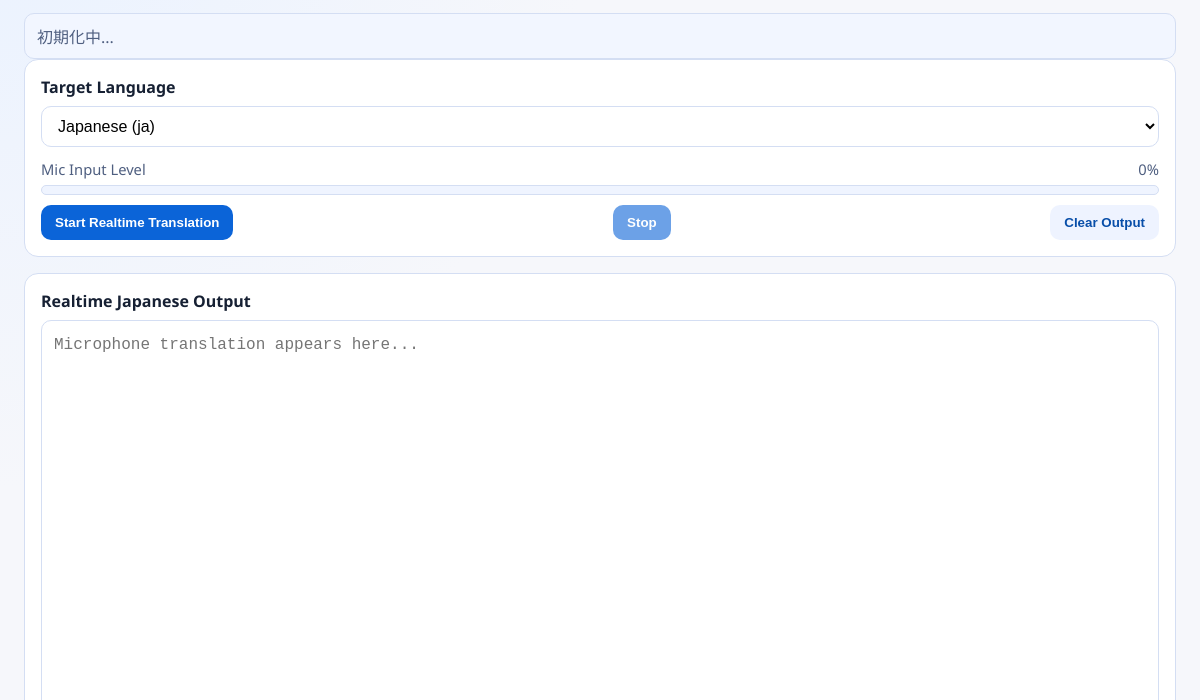
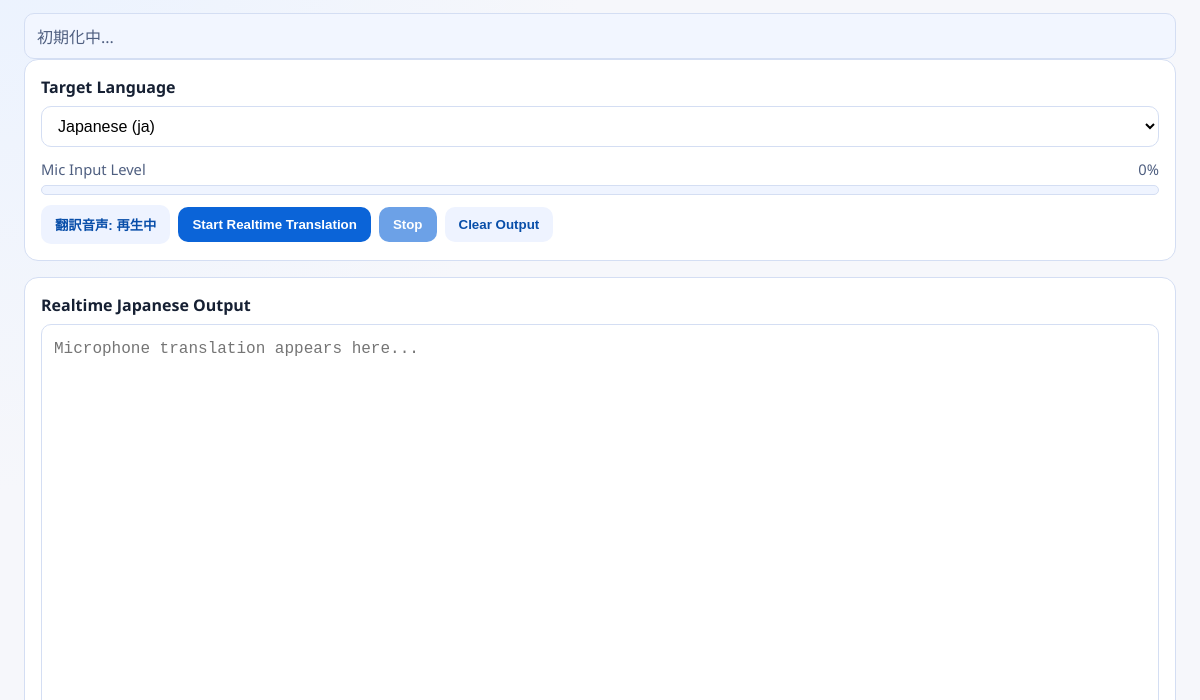
Before and after one commit to takashiuesaka/InterpreterApp, an Electron app: page renderer/index.html in a window 1200 px wide. Shown: the part 100-800 px from the top of the page. Drawn offline with Linux system fonts and the light colour scheme; no server answers.

Commit message:
feat: add audio mute toggle functionality for translated audio

```diff
--- a/renderer/app.js
+++ b/renderer/app.js
@@ -3,6 +3,7 @@ const targetLanguage = document.getElementById('targetLanguage');
 const startButton = document.getElementById('startButton');
 const stopButton = document.getElementById('stopButton');
 const clearButton = document.getElementById('clearButton');
+const audioMuteToggleButton = document.getElementById('audioMuteToggleButton');
 const clearEventLogButton = document.getElementById('clearEventLogButton');
 const statusBox = document.getElementById('status');
 const micLevelBar = document.getElementById('micLevelBar');
@@ -23,6 +24,7 @@ let processorNode = null;
 let muteGainNode = null;
 let running = false;
 let playbackCursorTime = 0;
+let isTranslatedAudioMuted = false;
 
 const TARGET_SAMPLE_RATE = 24000;
 const OUTPUT_SAMPLE_RATE = 24000;
@@ -121,6 +123,13 @@ function calculateRmsLevel(float32Samples) {
 function setStatus(message, isError) {
   statusBox.textContent = message;
   statusBox.classList.toggle('error', Boolean(isError));
+}
+
+function renderAudioMuteToggle() {
+  audioMuteToggleButton.textContent = isTranslatedAudioMuted
+    ? '翻訳音声: ミュート中'
+    : '翻訳音声: 再生中';
+  audioMuteToggleButton.setAttribute('aria-pressed', isTranslatedAudioMuted ? 'true' : 'false');
 }
 
 function appendTranslationDelta(delta) {
@@ -329,6 +338,15 @@ clearButton.addEventListener('click', () => {
   translatedText.value = '';
 });
 
+audioMuteToggleButton.addEventListener('click', () => {
+  isTranslatedAudioMuted = !isTranslatedAudioMuted;
+  renderAudioMuteToggle();
+  pushEventLogLine(
+    `[${formatTimestamp(Date.now())}] client: translated audio ${isTranslatedAudioMuted ? 'muted' : 'unmuted'}`,
+    false,
+  );
+});
+
 clearEventLogButton.addEventListener('click', () => {
   clearEventLog();
   pushEventLogLine(`[${formatTimestamp(Date.now())}] client: event log cleared`, false);
@@ -386,6 +404,10 @@ async function initialize() {
   });
 
   unsubscribeAudioDeltaListener = window.translatorApi.onTranslationAudioDelta((payload) => {
+    if (isTranslatedAudioMuted) {
+      return;
+    }
+
     const audioBase64 = payload?.audio;
     if (typeof audioBase64 !== 'string' || audioBase64.length === 0) {
       return;
@@ -412,6 +434,7 @@ async function initialize() {
 }
 
 initialize();
+renderAudioMuteToggle();
 
 window.addEventListener('beforeunload', () => {
   stopRealtimeTranslation();
--- a/renderer/index.html
+++ b/renderer/index.html
@@ -32,6 +32,9 @@
         </div>
 
         <div class="actions">
+          <button id="audioMuteToggleButton" type="button" class="secondary" aria-pressed="false">
+            翻訳音声: 再生中
+          </button>
           <button id="startButton" type="button">Start Realtime Translation</button>
           <button id="stopButton" type="button" disabled>Stop</button>
           <button id="clearButton" type="button" class="secondary">Clear Output</button>
--- a/renderer/styles.css
+++ b/renderer/styles.css
@@ -173,7 +173,9 @@ textarea:focus {
   margin-top: 10px;
   display: flex;
   align-items: center;
-  justify-content: space-between;
+  justify-content: flex-start;
+  gap: 8px;
+  flex-wrap: wrap;
 }
 
 .toggle {
```
